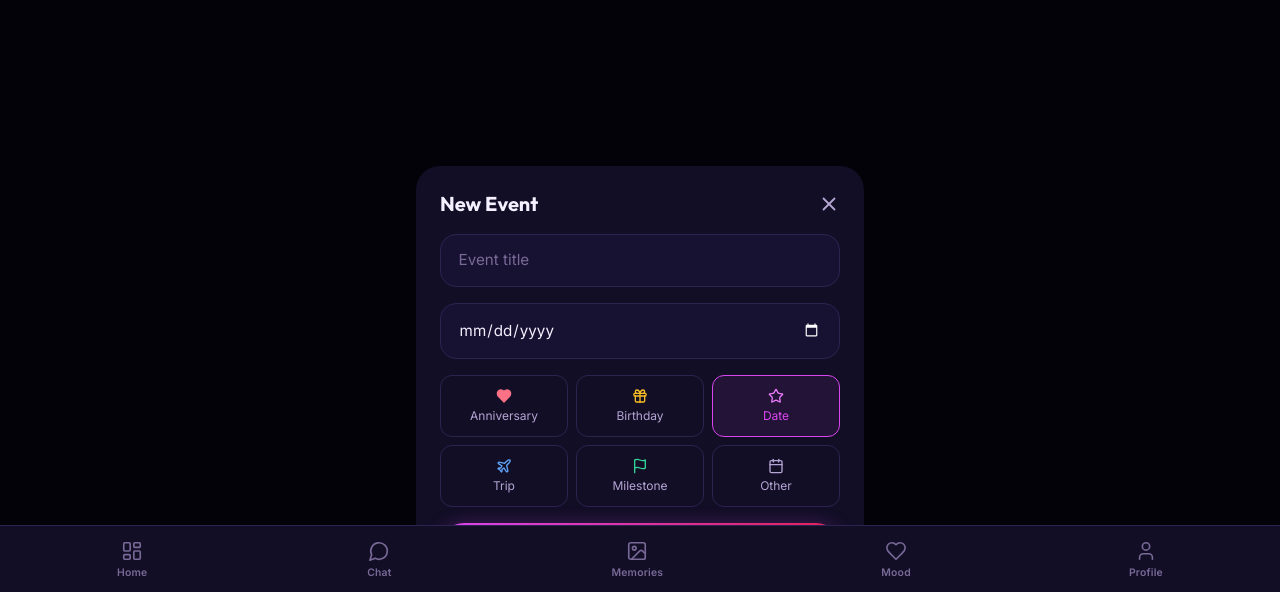
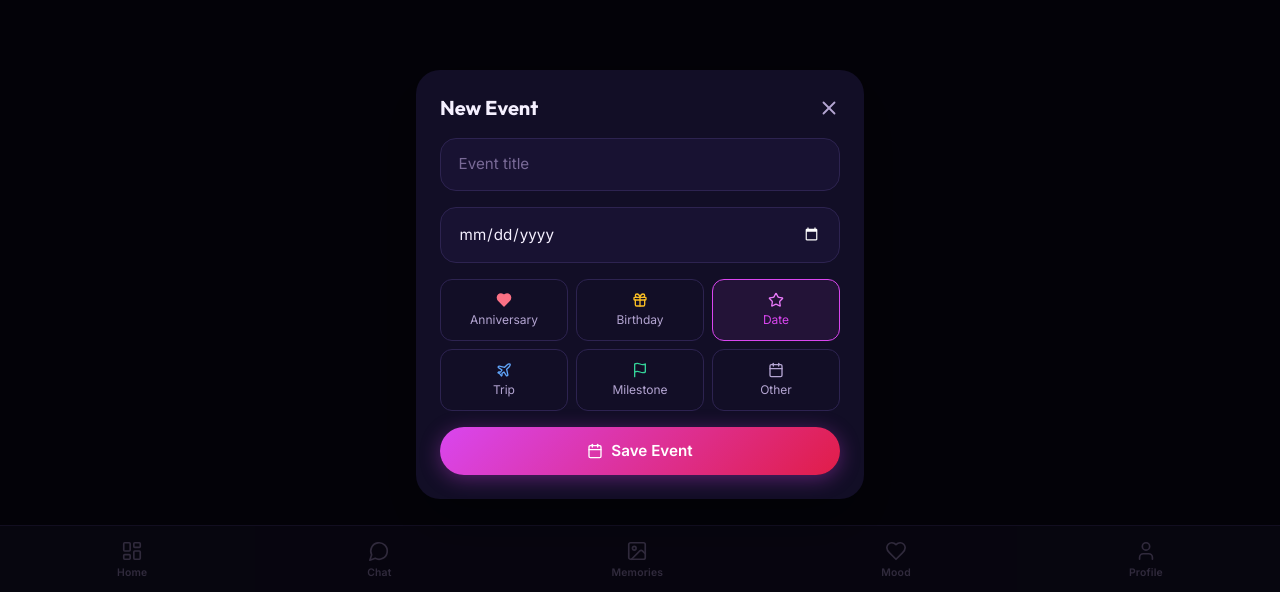
Before and after one commit to akashjha991/PokeUs, a Next.js app: page /calendar in a window 1280 px wide. Both pictures are taken after a click on the button "Add". Shown: the part 205-797 px from the top of the page. Built offline with nearby package versions, Linux system fonts and the light colour scheme; no server answers.

Commit message:
Fix bottom sheet modal overlap with bottom nav bar on calendar, notes, expenses, memories, and profile pages

```diff
--- a/app/calendar/page.tsx
+++ b/app/calendar/page.tsx
@@ -103,14 +103,14 @@ export default function CalendarPage() {
         <motion.div
           initial={{ opacity: 0 }}
           animate={{ opacity: 1 }}
-          className="fixed inset-0 z-50 flex items-end justify-center"
-          style={{ background: "rgba(0,0,0,0.6)" }}
+          className="fixed inset-0 z-[100] flex items-end justify-center"
+          style={{ background: "rgba(0,0,0,0.6)", paddingBottom: "5rem" }}
           onClick={(e) => e.target === e.currentTarget && setShowAdd(false)}
         >
           <motion.div
             initial={{ y: 100 }}
             animate={{ y: 0 }}
-            className="w-full max-w-md rounded-t-3xl p-6 space-y-4"
+            className="w-full max-w-md rounded-3xl mx-4 mb-4 p-6 space-y-4 shadow-2xl"
             style={{ background: "rgb(var(--surface))" }}
           >
             <div className="flex items-center justify-between">
--- a/app/expenses/page.tsx
+++ b/app/expenses/page.tsx
@@ -121,14 +121,14 @@ export default function ExpensesPage() {
         <motion.div
           initial={{ opacity: 0 }}
           animate={{ opacity: 1 }}
-          className="fixed inset-0 z-50 flex items-end justify-center"
-          style={{ background: "rgba(0,0,0,0.6)" }}
+          className="fixed inset-0 z-[100] flex items-end justify-center"
+          style={{ background: "rgba(0,0,0,0.6)", paddingBottom: "5rem" }}
           onClick={(e) => e.target === e.currentTarget && setShowAdd(false)}
         >
           <motion.div
             initial={{ y: 100 }}
             animate={{ y: 0 }}
-            className="w-full max-w-md rounded-t-3xl p-6 space-y-4"
+            className="w-full max-w-md rounded-3xl mx-4 mb-4 p-6 space-y-4 shadow-2xl"
             style={{ background: "rgb(var(--surface))" }}
           >
             <div className="flex items-center justify-between">
--- a/app/memories/page.tsx
+++ b/app/memories/page.tsx
@@ -350,7 +350,7 @@ export default function MemoriesPage() {
             initial={{ opacity: 0 }}
             animate={{ opacity: 1 }}
             exit={{ opacity: 0 }}
-            className="fixed inset-0 z-50 flex items-end justify-center"
+            className="fixed inset-0 z-[100] flex items-end justify-center"
             style={{ background: "rgba(0,0,0,0.6)", paddingBottom: "5rem" }}
             onClick={(e) => e.target === e.currentTarget && setShowAdd(false)}
           >
--- a/app/notes/page.tsx
+++ b/app/notes/page.tsx
@@ -133,14 +133,14 @@ export default function NotesPage() {
         <motion.div
           initial={{ opacity: 0 }}
           animate={{ opacity: 1 }}
-          className="fixed inset-0 z-50 flex items-end justify-center"
-          style={{ background: "rgba(0,0,0,0.6)" }}
+          className="fixed inset-0 z-[100] flex items-end justify-center"
+          style={{ background: "rgba(0,0,0,0.6)", paddingBottom: "5rem" }}
           onClick={(e) => e.target === e.currentTarget && setShowAdd(false)}
         >
           <motion.div
             initial={{ y: 100 }}
             animate={{ y: 0 }}
-            className="w-full max-w-md rounded-t-3xl p-6 space-y-4"
+            className="w-full max-w-md rounded-3xl mx-4 mb-4 p-6 space-y-4 shadow-2xl"
             style={{ background: "rgb(var(--surface))" }}
           >
             <div className="flex items-center justify-between">
--- a/app/profile/page.tsx
+++ b/app/profile/page.tsx
@@ -295,7 +295,7 @@ export default function ProfilePage() {
 
       <AnimatePresence>
         {isEditModalOpen && (
-          <div className="fixed inset-0 z-50 flex items-center justify-center p-4 bg-black/50 backdrop-blur-sm">
+          <div className="fixed inset-0 z-[100] flex items-center justify-center p-4 bg-black/50 backdrop-blur-sm">
             <motion.div
               initial={{ opacity: 0, scale: 0.95, y: 20 }}
               animate={{ opacity: 1, scale: 1, y: 0 }}
```
